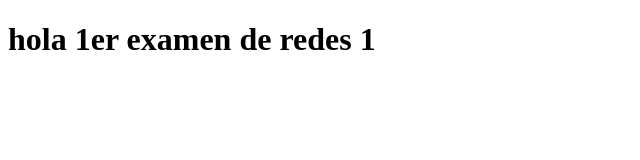
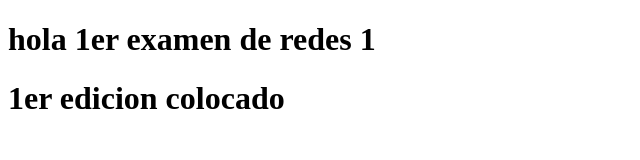
Before and after one commit to nathashava/examen1redes, a plain HTML site: page index.html in a window 1280 px wide. Shown: the whole page, without its empty margins (0-640 px from the left). Drawn offline with Linux system fonts and the light colour scheme.

Commit message:
editado1

```diff
--- a/index.html
+++ b/index.html
@@ -9,5 +9,7 @@
     <h1>hola 1er examen de redes 1</h1>
     <script src="index.js"></script>
 
+    <h1>1er edicion colocado</h1>
+
 </body>
 </html>
```
